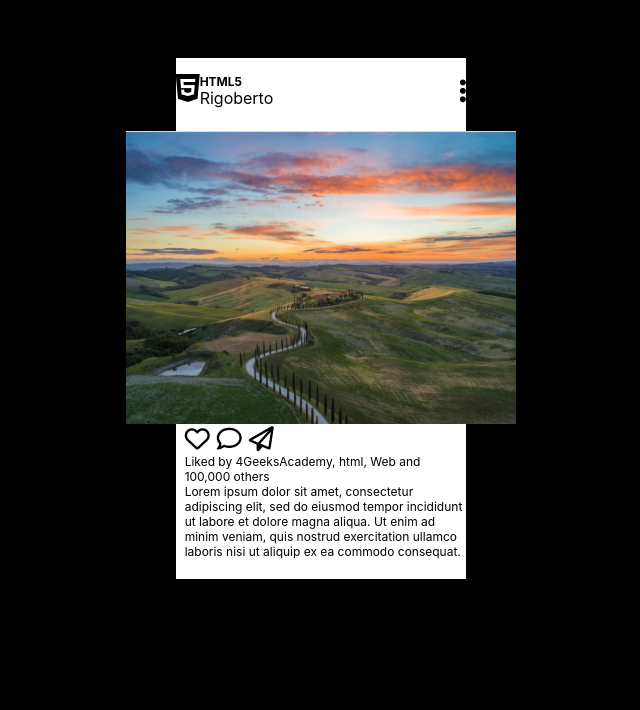
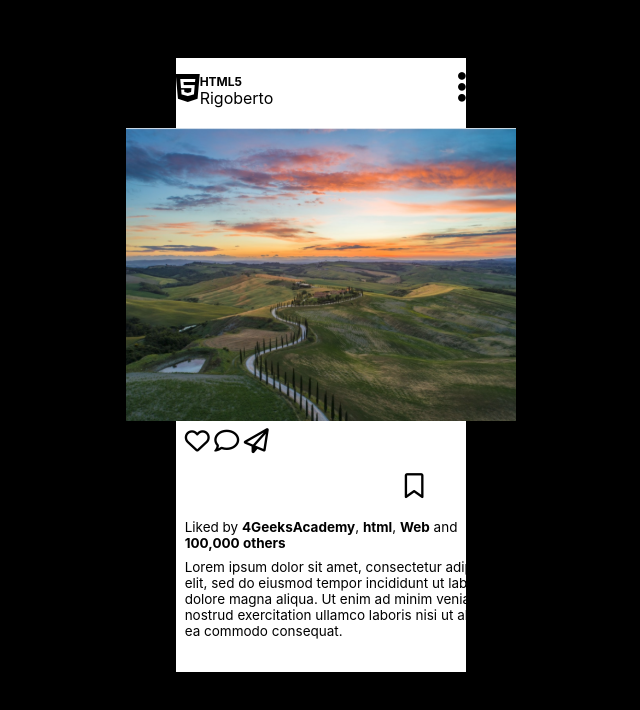
Before and after one commit to fluffbutt1/Miami88-Instagram-Post-Layout-Oliver-Simkovsky-Fork, a plain HTML site: page index.html in a window 1280 px wide. Shown: the whole page, without its empty margins (319-959 px from the left). Drawn offline with Linux system fonts and the light colour scheme.

Commit message:
changes to HTML and Stylesheet

```diff
--- a/index.html
+++ b/index.html
@@ -32,8 +32,12 @@
           <i class="fa-regular fa-heart"></i>
           <i class="fa-regular fa-comment"></i>
           <i class="fa-regular fa-paper-plane"></i>
+          <i class="fa-regular fa-bookmark"></i>
         </div>
-        <div class="text_1">Liked by 4GeeksAcademy, html, Web and 100,000 others</div>
+        <div class="text_1">
+          Liked by <strong>4GeeksAcademy</strong>, <strong>html</strong>,
+          <strong>Web</strong> and <strong>100,000 others</strong>
+        </div>
         <div class="text_2">
           Lorem ipsum dolor sit amet, consectetur adipiscing elit, sed do
           eiusmod tempor incididunt ut labore et dolore magna aliqua. Ut enim ad
--- a/styles.css
+++ b/styles.css
@@ -9,7 +9,7 @@
 
 .head {
   display: flex;
-  height: 73px;
+  height: 70px;
 }
 
 .section1 {
@@ -23,11 +23,11 @@
 }
 
 .section3 {
-  padding-top: 17px;
+  padding-top: 8px;
   padding-bottom: 20px;
   margin-left: auto;
   margin-right: 0.01%;
-  font-size: 27px;
+  font-size: 35px;
 }
 
 .section4{
@@ -42,24 +42,36 @@
 .middle {
   display: flex;
   justify-content: center;
+  margin-bottom: 8px;
 }
 
-.icons{
+.icons i {
   font-size: 25px;
+  margin-bottom: 20px;
+  width: 100px, auto;
+  /* margin-right: 12px; */
+}
+
+.icons i:last-child {
+  margin-right: 0;
+  margin-left: 220px;
 }
 
 .tail{
   padding-left: 9px;
-  padding-bottom: 20px;
+  padding-bottom: 8px;
 }
 
 .text_1{
-  font-size: 12px;
+  font-size: 13.5px;
+  margin-bottom: 8px;
   height: auto;
 }
 
 .text_2{
-  font-size: 12px;
+  font-size: 13.5px;
+  margin-bottom: 25px;
+  width: 340px;
 }
 
 body {
```
